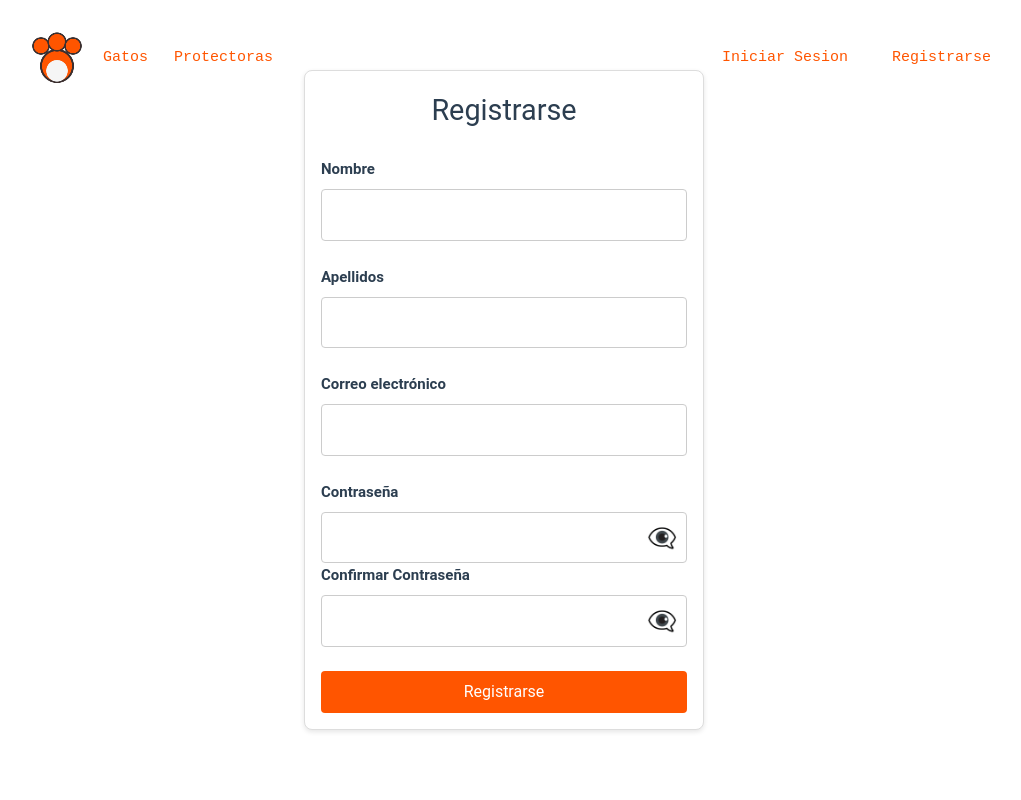
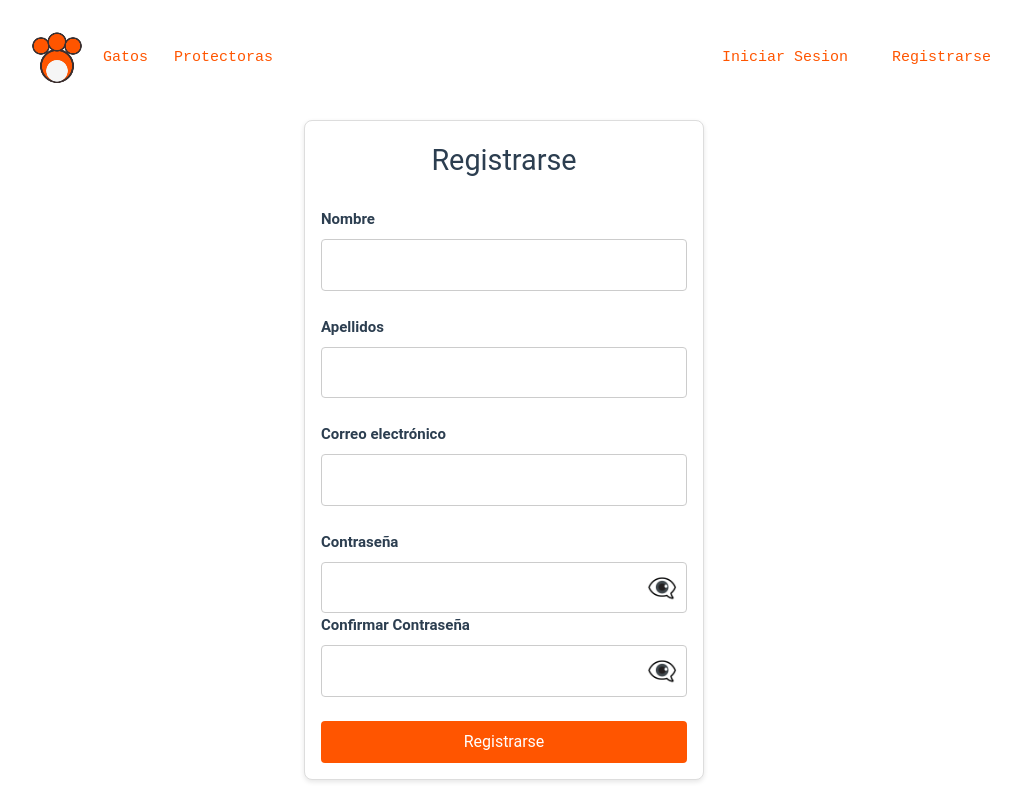
Before and after one commit to Librito21/Proyecto-Gatos-Front2eva, a Vue app: page /registrarse in a window 1280 px wide. Shown: the top 800 px of the page, without its empty margins (136-1157 px from the left). Built offline with nearby package versions, Linux system fonts and the light colour scheme; the HTML template or start-up script is replaced by a standard one.

Commit message:
Ultimo commit
Añadido margen en Register

```diff
--- a/src/views/RegistrarseView.vue
+++ b/src/views/RegistrarseView.vue
@@ -229,4 +229,10 @@ const toggleConfirmPasswordVisibility = () => {
   }
 }
 
+@media (min-width: 1024px) {
+    .register-form {
+     margin-top: 120px;
+    }
+  }
+
 </style>
```
